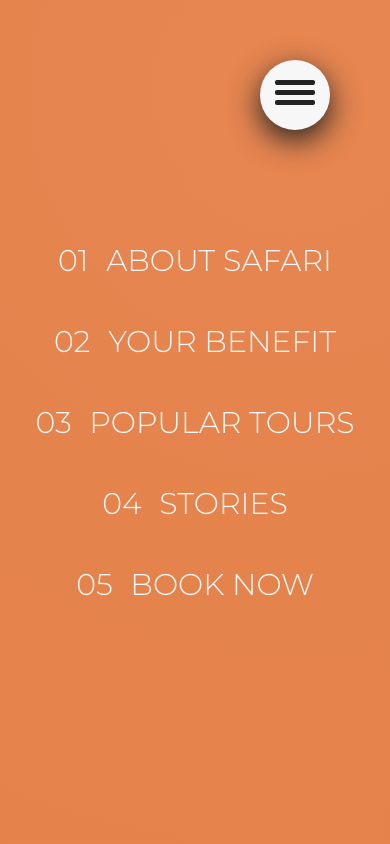
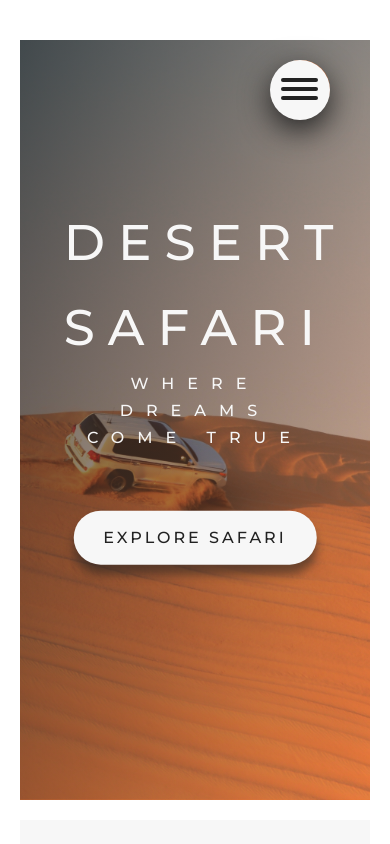
Before and after one commit to Atash3000/Safari-desert-app, a React (Create React App) app: page / in a window 390 px wide. Shown: the top 844 px of the page. Built offline with nearby package versions, Linux system fonts and the light colour scheme.

Commit message:
hamburger button fully deployed

```diff
--- a/src/components/Navigation/Navigation.js
+++ b/src/components/Navigation/Navigation.js
@@ -1,4 +1,4 @@
-import React from 'react';
+import React ,{useState}from 'react';
 import './Navigation.scss';
 
 
@@ -6,12 +6,16 @@ import './Navigation.scss';
 
 
 function Navigation() {
-
+  const [active ,setActive] = useState('');
+  const showMenu =()=>{
+    setActive('active');
+    active && setActive('');
+  }
   return (
     <div className='navigation'>
-    <div class="navigation__background">&nbsp;</div>
+    <div class={`navigation__background ${active}`}>&nbsp;</div>
 
-      <div className="hamburger">
+      <div className="hamburger " onClick={showMenu}>
         <div className="hamburger__box">
         <div className="hamburger__line"></div>
         <div className="hamburger__line"></div>
@@ -19,7 +23,7 @@ function Navigation() {
         </div>
 
       </div>
-      <nav class="navigation__nav">
+      <nav class={`navigation__nav ${active}`}>
         <ul class="navigation__list">
           <li class="navigation__item"><a href="#" class="navigation__link"><span>01</span> About Safari</a></li>
           <li class="navigation__item"><a href="#" class="navigation__link"><span>02 </span> Your benefit</a></li>
--- a/src/components/Navigation/Navigation.scss
+++ b/src/components/Navigation/Navigation.scss
@@ -4,19 +4,22 @@
 
 
     &__background{
-      height:6rem;
-      width:6rem;
+      height:5.8rem;
+      width:5.8rem;
       border-radius: 50%;
       position: fixed;
-      top:6.5rem;
-      right:6.5rem;
+      top:6rem;
+      right:6rem;
       background-image: radial-gradient($color-desert-light, $color-desert-dark);
       z-index: 1000;
-      transition :transform 0.8s cubic-bezier(0.86,0,0.87,1);
+      transition :transform 0.4s cubic-bezier(0.86,0,0.87,1);
 
-      transform:scale(80);
+
     }
+    &__background.active{
+    transform:scale(80);
 
+   }
 
 &__nav{
   height:100vh;
@@ -26,9 +29,13 @@
   right:0;
   z-index: 1500;
 
+  opacity: 0;
+  width:0;
+  transition:all 0.6s;
+}
+&__nav.active{
   opacity: 1;
   width:100%;
-  transition:all 0.8s;
 }
 
   &__list{
@@ -82,20 +89,20 @@
   cursor: pointer;
 
   position:fixed;
-  height:7rem;
-  width: 7rem;
+  height:6rem;
+  width: 6rem;
   top:6rem;
   right:6rem;
   border-radius: 50%;
- z-index: 3000;
+  z-index: 3000;
  // transform:scale(1.5);
 
  //text-align:center;
   background-color: $color-white;
   &__box{
     position:fixed;
-    top:8rem;
-    right:7.5rem;
+    top:7.8rem;
+    right:7.2rem;
     z-index: 1500;
 
   }
@@ -105,8 +112,8 @@
 
     border-radius: 2px;
 
-    height:5px;
-    width:4rem;
+    height:4px;
+    width:3.7rem;
 
     background-color: $color-black;
     color:#fff;
```
